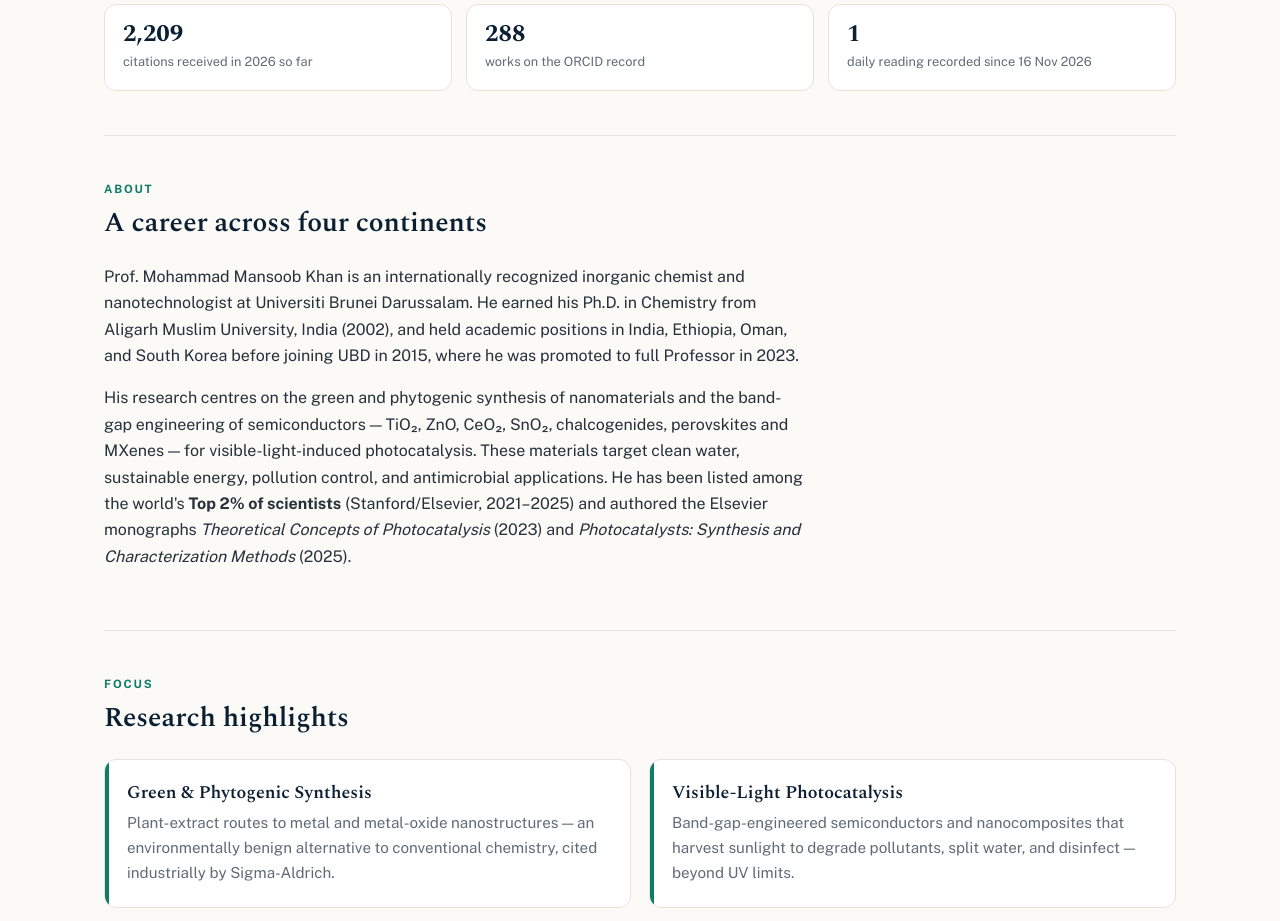
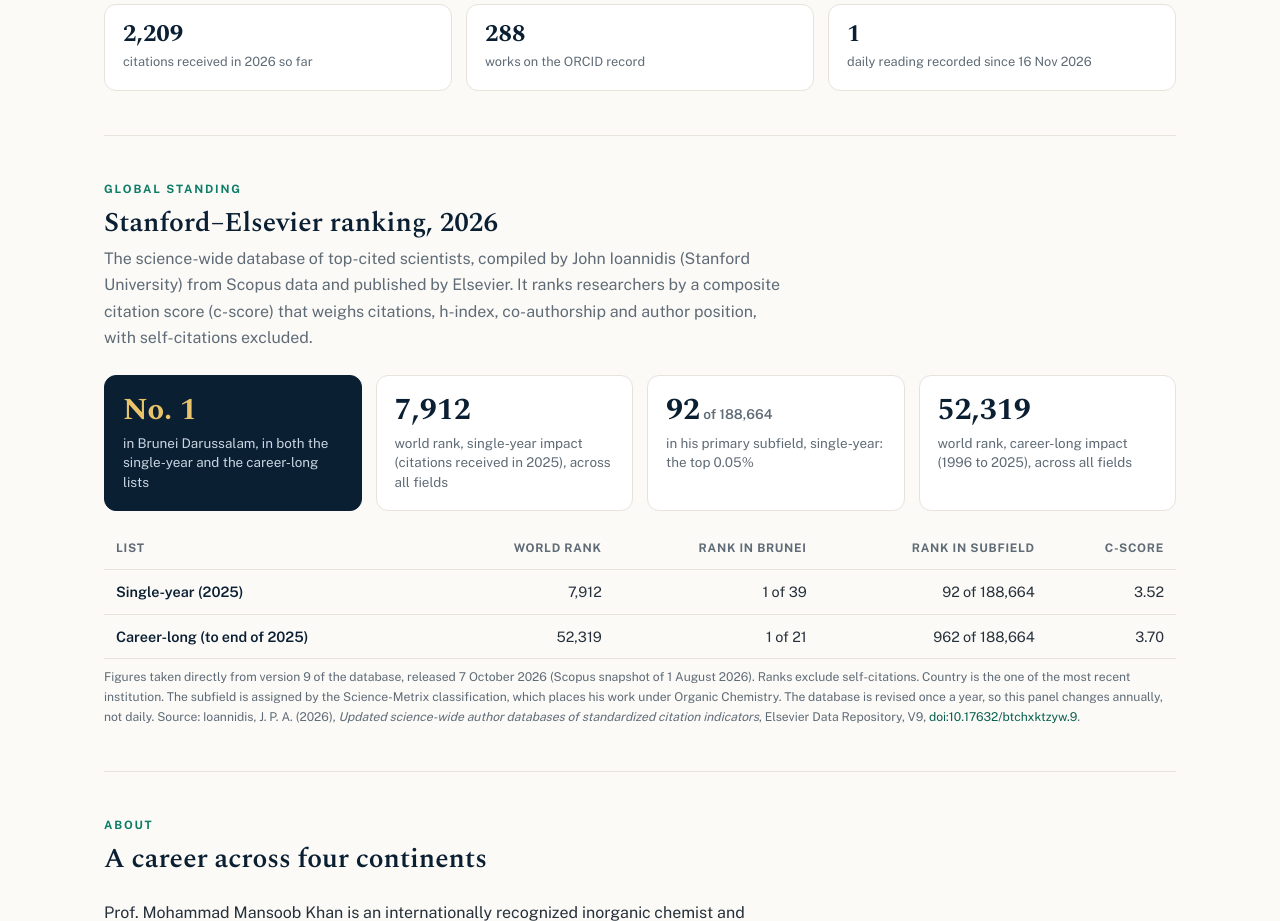
Before and after one commit to profmansoobkhan/profmansoobkhan.github.io, a plain HTML site: page index.html in a window 1280 px wide. Shown: the part 1580-2501 px from the top of the page. Drawn offline with nearby package versions, Linux system fonts and the light colour scheme.

Commit message:
Add verified 2026 Stanford–Elsevier ranking: No. 1 in Brunei
Figures read directly from V9 of the Elsevier Data Repository tables
(doi:10.17632/btchxktzyw.9): single-year rank 7,912, career rank 52,319,
first among Brunei-based scientists in both lists.

Co-Authored-By: Claude Fable 5.2 <noreply@anthropic.com>
Claude-Session: https://claude.ai/code/session_013yzKA6ocJyH1z9snV1G7Fd

```diff
--- a/assets/css/live.css
+++ b/assets/css/live.css
@@ -50,3 +50,21 @@ details.tableview th:first-child,details.tableview td:first-child{text-align:lef
 .more{display:block;margin:18px auto 0;font:inherit;font-weight:700;font-size:.92rem;padding:12px 22px;border-radius:10px;border:1px solid var(--ink);background:#fff;color:var(--ink);cursor:pointer;min-height:44px}
 .more:hover{background:var(--ink);color:#fff}
 .srconly{position:absolute;left:-9999px}
+
+/* Stanford–Elsevier ranking panel */
+.rankgrid{display:grid;grid-template-columns:repeat(4,1fr);gap:14px}
+.rk{background:var(--card);border:1px solid var(--line);border-radius:12px;padding:18px}
+.rk b{display:block;font-family:"Spectral",Georgia,serif;font-size:1.9rem;line-height:1.1;color:var(--ink)}
+.rk b small{font-size:.85rem;font-weight:600;color:var(--muted);font-family:"Public Sans",-apple-system,"Segoe UI",sans-serif}
+.rk span{display:block;font-size:.84rem;color:var(--muted);margin-top:6px;line-height:1.45}
+.rk.top{background:var(--ink);border-color:var(--ink)}
+.rk.top b{color:#e9c46a}
+.rk.top span{color:#c9d6e2}
+@media(max-width:900px){.rankgrid{grid-template-columns:repeat(2,1fr)}}
+@media(max-width:480px){.rankgrid{grid-template-columns:1fr}}
+.ranktable{width:100%;border-collapse:collapse;margin-top:18px;font-size:.9rem}
+.ranktable th,.ranktable td{padding:10px 12px;text-align:right;border-bottom:1px solid var(--line)}
+.ranktable th:first-child{text-align:left}
+.ranktable thead th{font-size:.74rem;text-transform:uppercase;letter-spacing:.06em;color:var(--muted)}
+.ranktable tbody th{font-weight:600;color:var(--ink)}
+@media(max-width:620px){.ranktable{display:block;overflow-x:auto;white-space:nowrap}}
--- a/index.html
+++ b/index.html
@@ -198,7 +198,7 @@ footer.site a:hover{color:#fff}
 <div class="wrap">
   <div class="band">
     <div class="eyebrow">Research impact</div>
-    <div class="mrow"><div class="metric"><div class="n" data-live="publications">288</div><div class="l">Publications</div><div class="s" data-live="publications_alt"></div></div><div class="metric"><div class="n" data-live="citations">20,908</div><div class="l">Citations</div><div class="s" data-live="citations_alt"></div></div><div class="metric"><div class="n" data-live="h_index">72</div><div class="l">h-index</div><div class="s" data-live="h_index_alt"></div></div><div class="metric"><div class="n" data-live="i10_index">192</div><div class="l">i10-index</div><div class="s" data-live="i10_index_alt"></div></div><div class="metric"><div class="n">6</div><div class="l">Books</div></div><div class="metric accent"><div class="n">Top 2%</div><div class="l">World rank</div></div></div>
+    <div class="mrow"><div class="metric"><div class="n" data-live="publications">288</div><div class="l">Publications</div><div class="s" data-live="publications_alt"></div></div><div class="metric"><div class="n" data-live="citations">20,908</div><div class="l">Citations</div><div class="s" data-live="citations_alt"></div></div><div class="metric"><div class="n" data-live="h_index">72</div><div class="l">h-index</div><div class="s" data-live="h_index_alt"></div></div><div class="metric"><div class="n" data-live="i10_index">192</div><div class="l">i10-index</div><div class="s" data-live="i10_index_alt"></div></div><div class="metric"><div class="n">6</div><div class="l">Books</div></div><div class="metric accent"><div class="n">No. 1</div><div class="l">in Brunei</div><div class="s">Stanford–Elsevier 2026</div></div></div>
     <p class="livenote" id="livenote">Figures are refreshed automatically every day from OpenAlex, ORCID and Google Scholar.</p>
   </div>
 </div>
@@ -213,11 +213,32 @@ footer.site a:hover{color:#fff}
 </div>
 
 <div class="wrap">
+  <section class="block" id="ranking">
+    <div class="sec-head"><div class="eyebrow">Global standing</div><h2>Stanford–Elsevier ranking, 2026</h2>
+    <p>The science-wide database of top-cited scientists, compiled by John Ioannidis (Stanford University) from Scopus data and published by Elsevier. It ranks researchers by a composite citation score (c-score) that weighs citations, h-index, co-authorship and author position, with self-citations excluded.</p></div>
+    <div class="rankgrid">
+      <div class="rk top"><b>No. 1</b><span>in Brunei Darussalam, in both the single-year and the career-long lists</span></div>
+      <div class="rk"><b>7,912</b><span>world rank, single-year impact (citations received in 2025), across all fields</span></div>
+      <div class="rk"><b>92<small> of 188,664</small></b><span>in his primary subfield, single-year: the top 0.05%</span></div>
+      <div class="rk"><b>52,319</b><span>world rank, career-long impact (1996 to 2025), across all fields</span></div>
+    </div>
+    <table class="ranktable">
+      <thead><tr><th scope="col">List</th><th scope="col">World rank</th><th scope="col">Rank in Brunei</th><th scope="col">Rank in subfield</th><th scope="col">c-score</th></tr></thead>
+      <tbody>
+        <tr><th scope="row">Single-year (2025)</th><td>7,912</td><td>1 of 39</td><td>92 of 188,664</td><td>3.52</td></tr>
+        <tr><th scope="row">Career-long (to end of 2025)</th><td>52,319</td><td>1 of 21</td><td>962 of 188,664</td><td>3.70</td></tr>
+      </tbody>
+    </table>
+    <p class="chartnote">Figures taken directly from version 9 of the database, released 7 October 2026 (Scopus snapshot of 1 August 2026). Ranks exclude self-citations. Country is the one of the most recent institution. The subfield is assigned by the Science-Metrix classification, which places his work under Organic Chemistry. The database is revised once a year, so this panel changes annually, not daily. Source: Ioannidis, J. P. A. (2026), <em>Updated science-wide author databases of standardized citation indicators</em>, Elsevier Data Repository, V9, <a href="https://doi.org/10.17632/btchxktzyw.9" target="_blank" rel="noopener">doi:10.17632/btchxktzyw.9</a>.</p>
+  </section>
+</div>
+
+<div class="wrap">
   <section class="block" id="about">
     <div class="sec-head"><div class="eyebrow">About</div><h2>A career across four continents</h2></div>
     <div class="prose">
       <p>Prof. Mohammad Mansoob Khan is an internationally recognized inorganic chemist and nanotechnologist at Universiti Brunei Darussalam. He earned his Ph.D. in Chemistry from Aligarh Muslim University, India (2002), and held academic positions in India, Ethiopia, Oman, and South Korea before joining UBD in 2015, where he was promoted to full Professor in 2023.</p>
-      <p>His research centres on the green and phytogenic synthesis of nanomaterials and the band-gap engineering of semiconductors — TiO₂, ZnO, CeO₂, SnO₂, chalcogenides, perovskites and MXenes — for visible-light-induced photocatalysis. These materials target clean water, sustainable energy, pollution control, and antimicrobial applications. He has been listed among the world's <b>Top 2% of scientists</b> (Stanford/Elsevier, 2021–2025) and authored the Elsevier monographs <em>Theoretical Concepts of Photocatalysis</em> (2023) and <em>Photocatalysts: Synthesis and Characterization Methods</em> (2025).</p>
+      <p>His research centres on the green and phytogenic synthesis of nanomaterials and the band-gap engineering of semiconductors — TiO₂, ZnO, CeO₂, SnO₂, chalcogenides, perovskites and MXenes — for visible-light-induced photocatalysis. These materials target clean water, sustainable energy, pollution control, and antimicrobial applications. He is the <b>highest-ranked scientist in Brunei Darussalam</b> in the 2026 Stanford/Elsevier database of top-cited scientists, and has been listed among the world's <b>Top 2% of scientists</b> every year from 2021 to 2026, and authored the Elsevier monographs <em>Theoretical Concepts of Photocatalysis</em> (2023) and <em>Photocatalysts: Synthesis and Characterization Methods</em> (2025).</p>
     </div>
   </section>
 
```
Also changed, not shown: Awards.html (+2 -1 lines).
